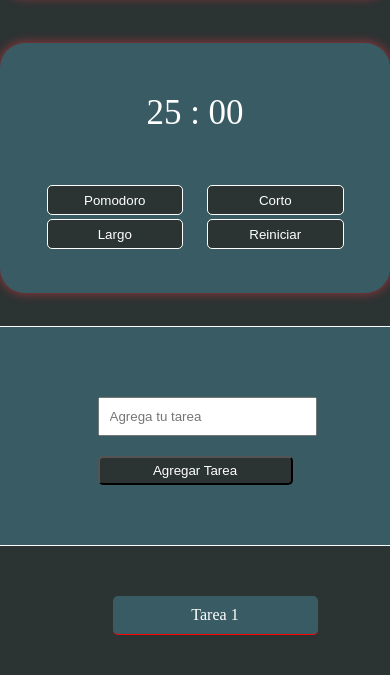
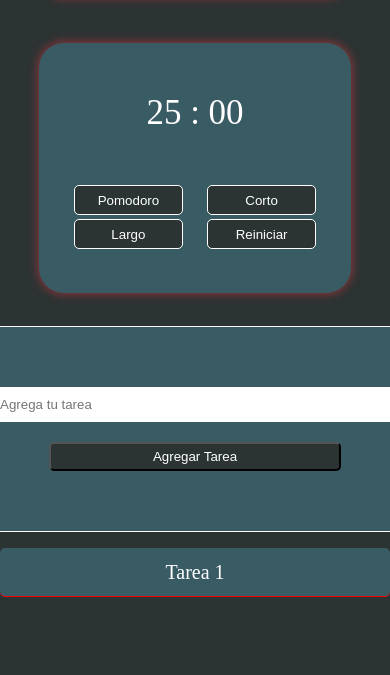
Before and after one commit to lautist/pomodoro-desing, a plain HTML site: page index.html in a window 390 px wide. Shown: the part 671-1346 px from the top of the page. After the commit the page ends 1284 px from the top, so only its background shows below. Drawn offline with Linux system fonts and the light colour scheme.

Commit message:
RESPONSIVE Y ARREGLOS TEST 2

```diff
--- a/list.css
+++ b/list.css
@@ -1,7 +1,7 @@
 
 .wrap {
-	margin: 10px auto;
-	width: 50%;
+	margin: 0px;
+	width: 100%;
 }
 
 .principal {
@@ -16,9 +16,13 @@
 
 .principal .formulario input[type=text] {
 	margin-bottom: 20px;
-	padding: 10px;
+	padding: 10px 0px 10px 0px;
 	width: 100%;
-    margin: 10px auto;
+    margin: 10px 0px;
+    justify-content: center;
+    align-items: center;
+    border: 0px solid ;
+
 }
 /* CUANDO DA ERROR SE RESALTA */
 .principal .formulario input[type=text].error {
@@ -48,29 +52,24 @@ cursor: pointer;
 
 .formulario{
     background: #395B64;
-    text-align: center;
-    justify-content: center;
 }
 
 .tareas  {
 	list-style: none;
-    padding: 10px;
 }
 .lista{
     list-style: none;
-    margin: 10px auto;
-    width: 100%;
-    padding: 10px;
-    text-align: center;
+    padding: 0px;
 }
 
 li{
+    font-size: 20px;
+    text-align: center;
     background: #395B64;
-    width: 100%;
-    margin: 10px auto;
-    padding: 10px;
+    padding: 10px 0px 10px 0px;
     border-bottom: 1px solid red;
     border-radius: 5px;
+    margin: 15px 0px;
 }
 
 .tareas .lista li a {
--- a/responsive.css
+++ b/responsive.css
@@ -6,7 +6,7 @@
     }
 
     .card{
-        width: 100%;
+        width: 80%;
     }
 
 }
@@ -106,7 +106,16 @@
 
 @media screen and (max-width: 620px){
     .btn-list{
+        width: 75%;
+        text-align: center;
+        justify-content: center;
+        align-items: center;
+        margin: 10px auto;
+    }
+    li{
         width: 100%;
+        text-align: center;
+        padding: 12.5px 0px;
     }
 }
 /* FIN LISTA RESPONSIVE */
```
